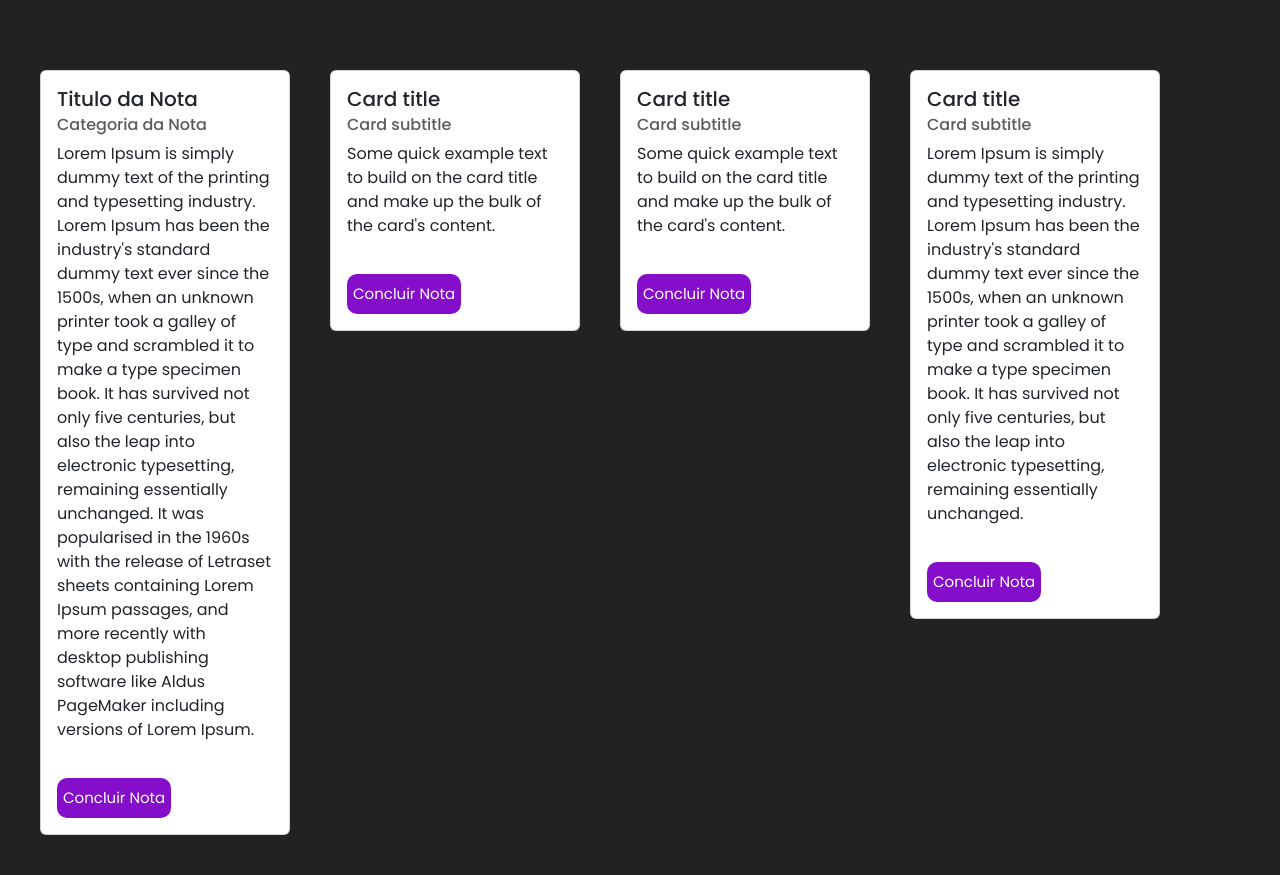
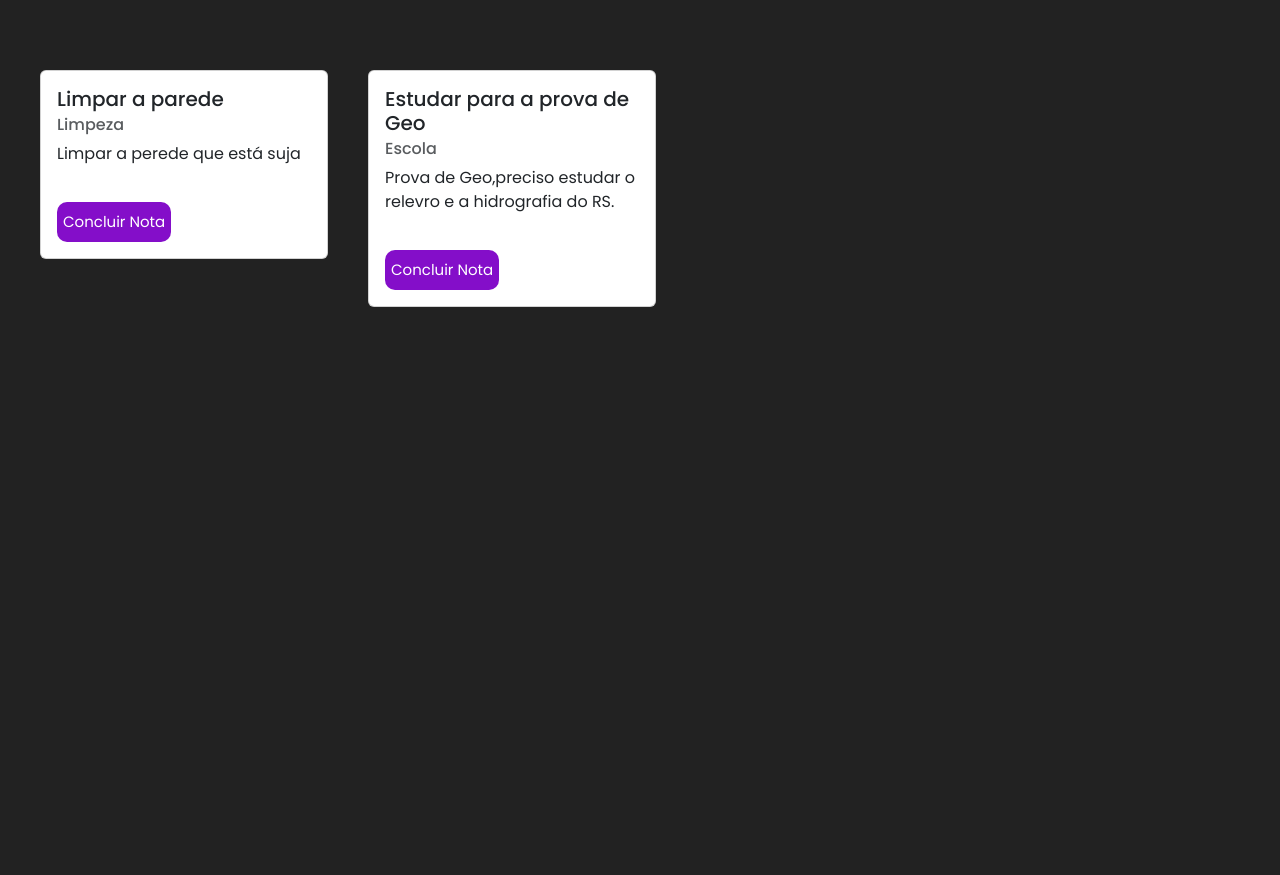
Before and after one commit to murilosantoriboff/FixNotes, a Django app: page /home/ in a window 1280 px wide. Shown: the part 100-975 px from the top of the page. After the commit the page ends 407 px from the top, so only its background shows below. Run offline with Django 4.2, Linux system fonts and the light colour scheme; a user stored in the database is signed in; data comes from the database, SQL or seed files in the repository; both versions use the stored data as it was after the commit.

Commit message:
showing the notes

```diff
--- a/notes/views.py
+++ b/notes/views.py
@@ -1,11 +1,13 @@
 from django.shortcuts import render
 from django.http import HttpResponse
 from django.contrib.auth.decorators import login_required
+from .models import Categoria, Nota
 
 #Fazer o Log out futuramente
 
-# Fazer a interface para mostrar se ele possui notas ou nao, com as funções de criar categoria de notas e dentro dessas categorias criar notas, além de notas fora da categoria.
+# Trabalhar no form de criar notas
 
 @login_required(login_url='/user/login/')
 def home(request):
-    return render(request, 'notes/home.html')
+    notas = Nota.objects.all()
+    return render(request, 'notes/home.html', {'notas':notas})
--- a/templates/notes/home.html
+++ b/templates/notes/home.html
@@ -26,44 +26,17 @@
     </header>
 
     <main>
+        {% for nota in notas %}
             <div class="card" style="width: 18rem;">
                 <div class="card-body">
-                <h5 class="card-title">Titulo da Nota</h5>
-                <h6 class="card-subtitle mb-2 text-muted">Categoria da Nota</h6>
-                <p class="card-text">Lorem Ipsum is simply dummy text of the printing and typesetting industry. Lorem Ipsum has been the industry's standard dummy text ever since the 1500s, when an unknown printer took a galley of type and scrambled it to make a type specimen book. It has survived not only five centuries, but also the leap into electronic typesetting, remaining essentially unchanged. It was popularised in the 1960s with the release of Letraset sheets containing Lorem Ipsum passages, and more recently with desktop publishing software like Aldus PageMaker including versions of Lorem Ipsum.</p>
+                    <h5 class="card-title">{{nota.titulo_nota}}</h5>
+                    <h6 class="card-subtitle mb-2 text-muted">{{nota.categoria}}</h6>
+                    <p class="card-text">{{nota.desc_nota}}</p>
                     <form action="#">
                         <input type="submit" value="Concluir Nota">
                     </form>
                 </div>
             </div>
-        <div class="card" style="width: 18rem;">
-            <div class="card-body">
-                <h5 class="card-title">Card title</h5>
-                <h6 class="card-subtitle mb-2 text-muted">Card subtitle</h6>
-                <p class="card-text">Some quick example text to build on the card title and make up the bulk of the card's content.</p>
-                <form action="#">
-                    <input type="submit" value="Concluir Nota">
-                </form>
-            </div>
-        </div>
-        <div class="card" style="width: 18rem;">
-            <div class="card-body">
-                <h5 class="card-title">Card title</h5>
-                <h6 class="card-subtitle mb-2 text-muted">Card subtitle</h6>
-                <p class="card-text">Some quick example text to build on the card title and make up the bulk of the card's content.</p>
-                <form action="#">
-                    <input type="submit" value="Concluir Nota">
-                </form>
-            </div>
-        </div><div class="card" style="width: 18rem;">
-            <div class="card-body">
-                <h5 class="card-title">Card title</h5>
-                <h6 class="card-subtitle mb-2 text-muted">Card subtitle</h6>
-                <p class="card-text">Lorem Ipsum is simply dummy text of the printing and typesetting industry. Lorem Ipsum has been the industry's standard dummy text ever since the 1500s, when an unknown printer took a galley of type and scrambled it to make a type specimen book. It has survived not only five centuries, but also the leap into electronic typesetting, remaining essentially unchanged.</p>
-                <form action="#">
-                    <input type="submit" value="Concluir Nota">
-                </form>
-            </div>
-        </div>
+        {% endfor %}
     </main>
 {% endblock %}
```
Also changed, not shown: db.sqlite3. Lines whose indentation alone changed are shown as unchanged.
